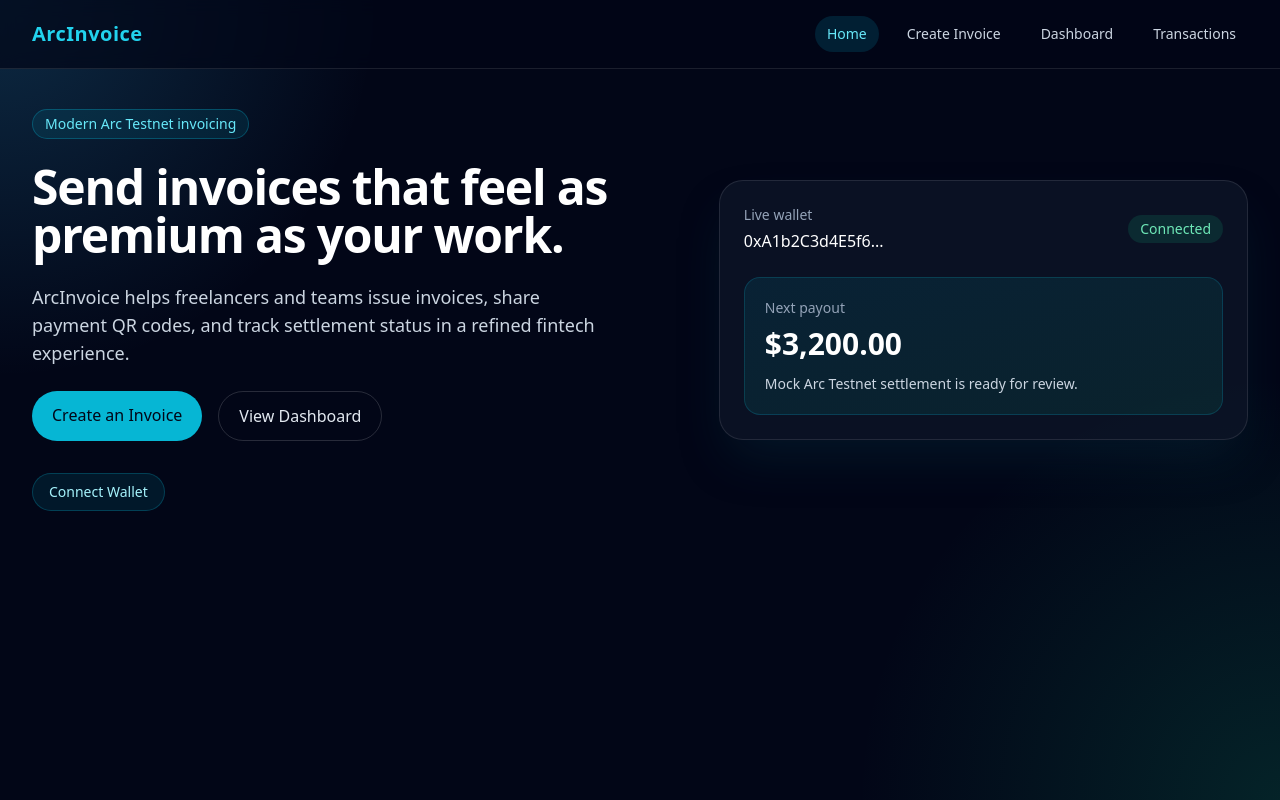
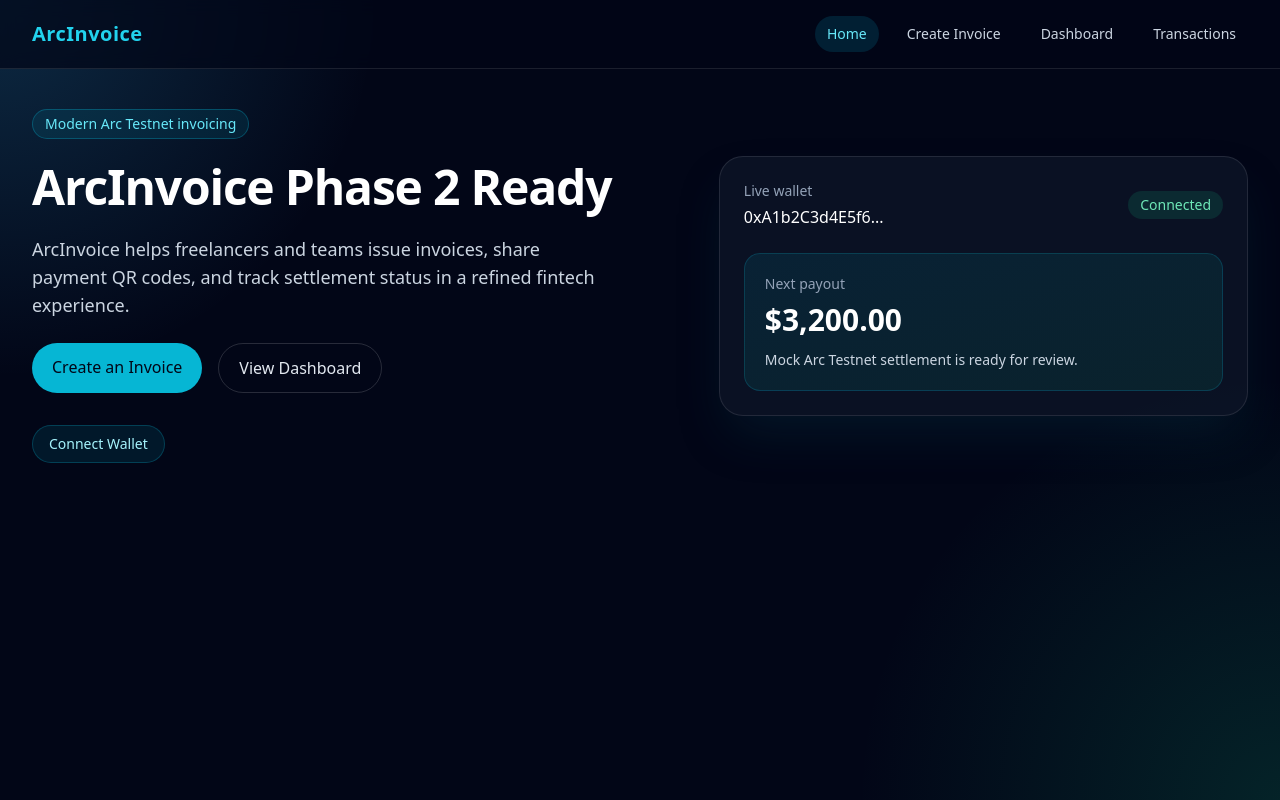
Before and after one commit to Willgax-01/ArcInvoice, a Next.js app: page / in a window 1280 px wide. Built offline with nearby package versions, Linux system fonts and the light colour scheme.

Commit message:
Phase 2 UI updates

```diff
--- a/pages/index.tsx
+++ b/pages/index.tsx
@@ -11,7 +11,7 @@ export default function HomePage() {
             Modern Arc Testnet invoicing
           </span>
           <h1 className="text-4xl font-semibold tracking-tight text-white sm:text-5xl">
-            Send invoices that feel as premium as your work.
+            ArcInvoice Phase 2 Ready
           </h1>
           <p className="max-w-xl text-lg text-slate-300">
             ArcInvoice helps freelancers and teams issue invoices, share payment QR codes, and track settlement status in a refined fintech experience.
```
